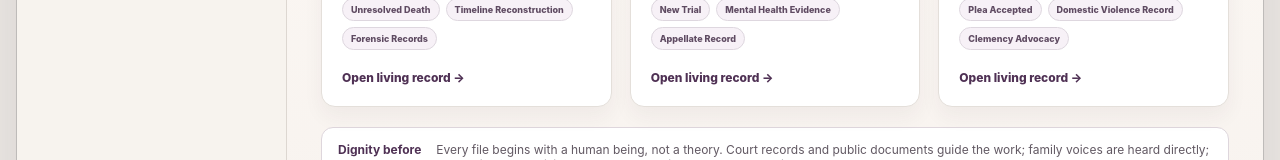
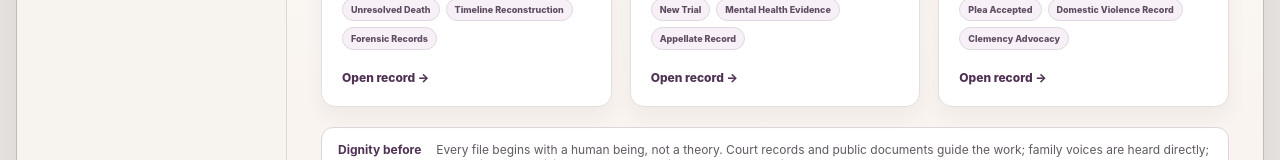
Before and after one commit to katenoahpersonal-svg/Hope-Records, a Next.js app: page / in a window 1280 px wide. Shown: the part 1665-1825 px from the top of the page. Built offline with nearby package versions, Linux system fonts and the light colour scheme.

Commit message:
Remove old Living Record wording from case cards

```diff
--- a/components/CaseCard.tsx
+++ b/components/CaseCard.tsx
@@ -21,7 +21,7 @@ export function CaseCard({ item }: { item: CaseRecord }) {
         <p className="caseMeta">{displayItem.dateLabel} · {displayItem.location}</p>
         <p className="compactCaseSummary">{displayItem.summary}</p>
         <div className="caseTagRow">{displayItem.tags.slice(0, 3).map((tag) => <span key={tag}>{tag}</span>)}</div>
-        <Link href={`/cases/${displayItem.slug}`}>Open living record →</Link>
+        <Link href={`/cases/${displayItem.slug}`}>Open record →</Link>
       </div>
     </article>
   );
```
